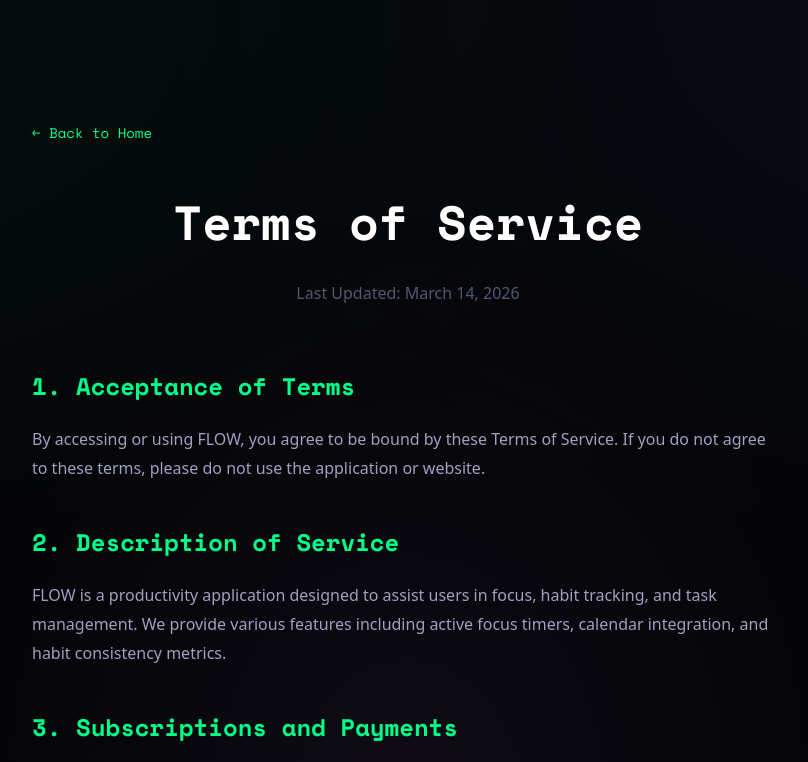
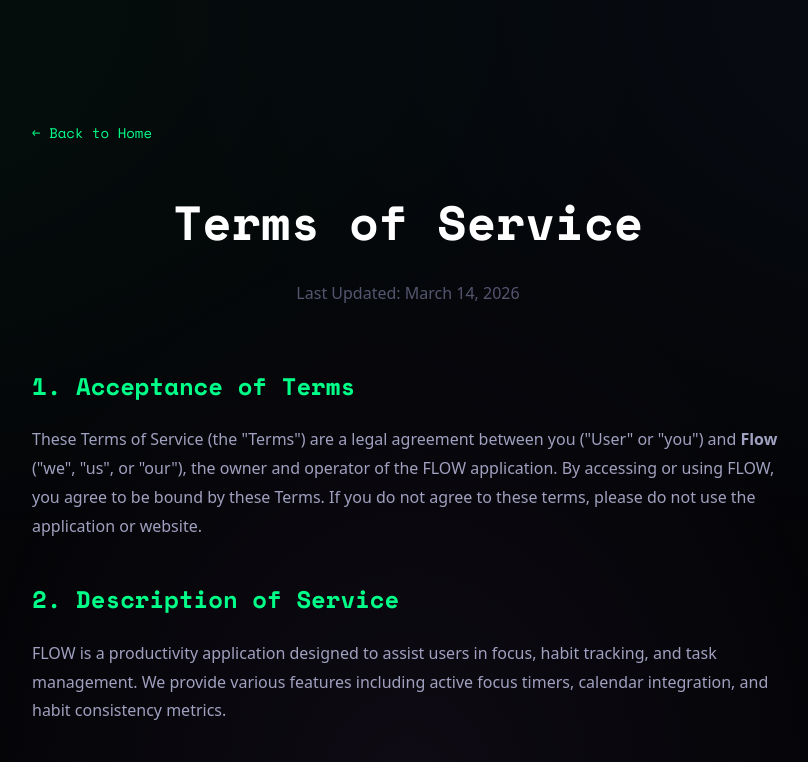
Before and after one commit to N1k0Devv/flow, a plain HTML site: page terms.html in a window 1280 px wide. Shown: the top 762 px of the page, without its empty margins (232-1040 px from the left). Drawn offline with nearby package versions, Linux system fonts and the light colour scheme; files whose address does not match are found by name.

Commit message:
Add files via upload

```diff
--- a/terms.html
+++ b/terms.html
@@ -52,9 +52,9 @@
         <section>
           <h2>1. Acceptance of Terms</h2>
           <p>
-            By accessing or using FLOW, you agree to be bound by these Terms of
-            Service. If you do not agree to these terms, please do not use the
-            application or website.
+            These Terms of Service (the "Terms") are a legal agreement between you ("User" or "you") and <strong>Flow</strong> ("we", "us", or "our"), the owner and operator of the FLOW application.
+            By accessing or using FLOW, you agree to be bound by these Terms.
+            If you do not agree to these terms, please do not use the application or website.
           </p>
         </section>
 
@@ -121,7 +121,7 @@
 
     <footer>
       <div class="container footer-content">
-        <p>© 2026 FLOW App. All Rights Reserved.</p>
+        <p>© 2026 Flow. All Rights Reserved.</p>
       </div>
     </footer>
     <script defer src="/_vercel/insights/script.js"></script>
```
Also changed, not shown: index.html (+1 -1 lines), privacy.html (+2 -1 lines), refund.html (+2 -2 lines).
